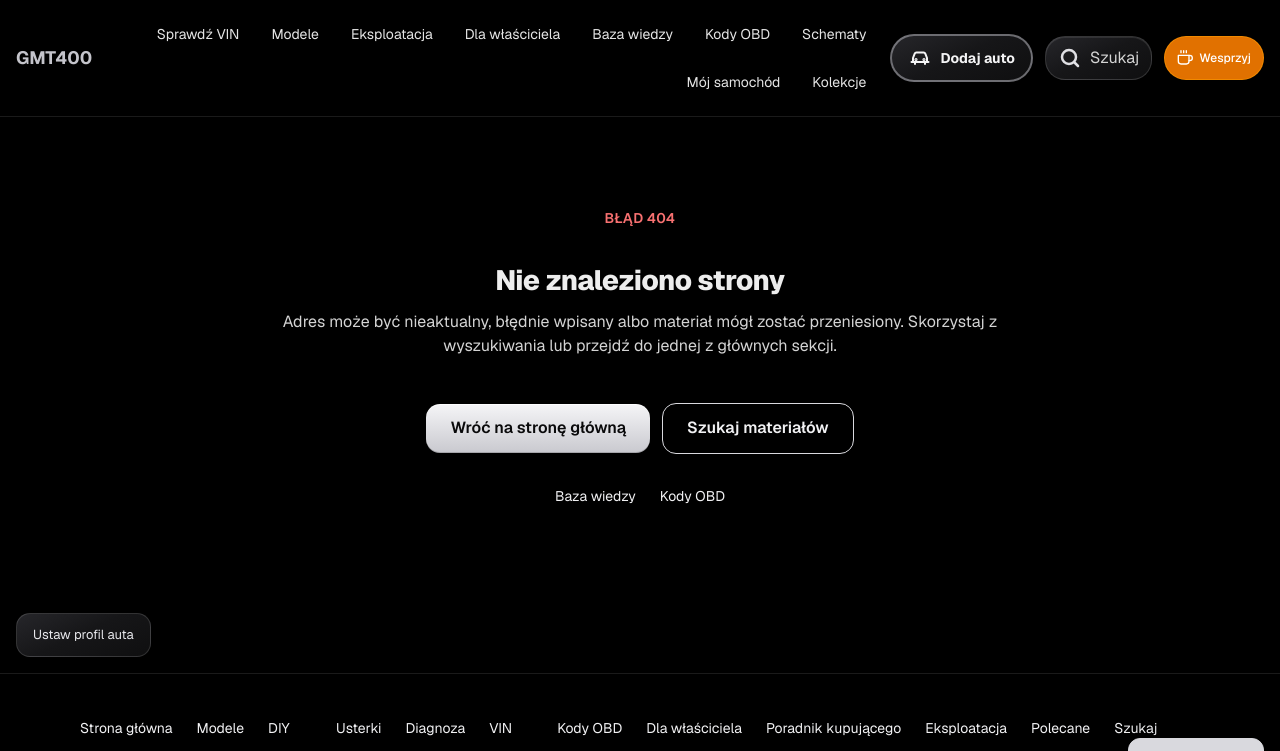
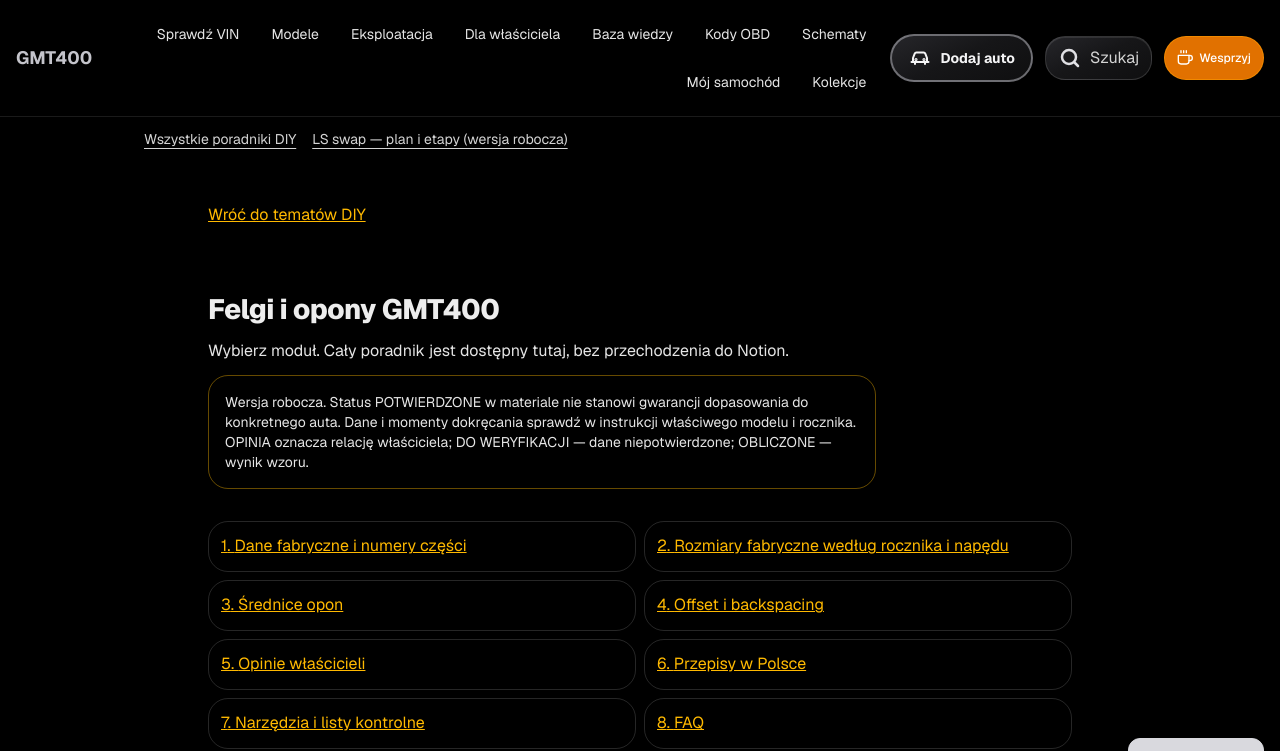
Before and after one commit to tsrc4mm9gg-netizen/gmt400-app, a Next.js app: page /diy/felgi-i-opony in a window 1280 px wide. Before the commit this address had no page. Shown: the top 751 px of the page. Built offline with nearby package versions, Linux system fonts and the light colour scheme.

Commit message:
fix(diy): render wheel guide modules inside a single topic

```diff
--- /dev/null
+++ b/src/app/diy/felgi-i-opony/page.tsx
@@ -0,0 +1,48 @@
+import type { Metadata } from 'next';
+import { NotionContent, readNotionBlocks } from '../../baza/[id]/NotionContent';
+
+export const metadata: Metadata = {
+  title: 'Felgi i opony GMT400 — poradnik modułowy',
+  description: 'Dane fabryczne, rozmiary 2WD i 4WD, średnice opon, offset, numery części, opinie właścicieli, przepisy PL i FAQ.',
+  alternates: { canonical: 'https://www.gmt400.pl/diy/felgi-i-opony' },
+};
+export const revalidate = 300;
+
+const modules = [
+  ['dane-fabryczne', 'Dane fabryczne i numery części', '414d7bf1-c139-819c-acca-eca7d3daba7b'],
+  ['rozmiary-fabryczne', 'Rozmiary fabryczne według rocznika i napędu', '414d7bf1-c139-81c9-8e72-fdfc467ac7da'],
+  ['srednice-opon', 'Średnice opon', '414d7bf1-c139-8147-a27e-d017dc4b30de'],
+  ['offset-backspacing', 'Offset i backspacing', '414d7bf1-c139-8132-9ceb-c07cd83464a3'],
+  ['opinie', 'Opinie właścicieli', '414d7bf1-c139-81e5-92e1-d94762f55348'],
+  ['przepisy', 'Przepisy w Polsce', '414d7bf1-c139-819f-8e02-f1f100ff2f9b'],
+  ['narzedzia', 'Narzędzia i listy kontrolne', '414d7bf1-c139-8199-9888-e651202fb3c0'],
+  ['faq', 'FAQ', '414d7bf1-c139-817f-a9b7-c1868258b1d1'],
+] as const;
+
+export default async function Page() {
+  const token = process.env.NOTION_TOKEN;
+  const sections = await Promise.all(modules.map(async ([slug, title, id]) => {
+    try {
+      if (!token) throw new Error('Brak konfiguracji Notion');
+      const blocks = await readNotionBlocks(id, token);
+      return { slug, title, blocks, error: false };
+    } catch {
+      return { slug, title, blocks: [], error: true };
+    }
+  }));
+  return <article className="mx-auto max-w-4xl space-y-6 px-4 py-8 text-neutral-200">
+    <a href="/diy" className="inline-flex min-h-11 items-center rounded text-amber-400 underline focus-visible:outline-2 focus-visible:outline-amber-400">Wróć do tematów DIY</a>
+    <header className="space-y-3">
+      <h1 className="text-3xl font-bold">Felgi i opony GMT400</h1>
+      <p>Wybierz moduł. Cały poradnik jest dostępny tutaj, bez przechodzenia do Notion.</p>
+      <p className="rounded-xl border border-amber-400/40 p-4 text-sm">Wersja robocza. Status POTWIERDZONE w materiale nie stanowi gwarancji dopasowania do konkretnego auta. Dane i momenty dokręcania sprawdź w instrukcji właściwego modelu i rocznika. OPINIA oznacza relację właściciela; DO WERYFIKACJI — dane niepotwierdzone; OBLICZONE — wynik wzoru.</p>
+    </header>
+    <nav aria-label="Moduły poradnika felg i opon">
+      <ol className="grid gap-2 sm:grid-cols-2">{sections.map((section, index) => <li key={section.slug}><a href={'#' + section.slug} className="block min-h-11 rounded-lg border border-white/15 p-3 text-amber-400 underline focus-visible:outline-2 focus-visible:outline-amber-400">{index + 1}. {section.title}</a></li>)}</ol>
+    </nav>
+    {sections.map((section, index) => <details id={section.slug} key={section.slug} className="scroll-mt-32 rounded-xl border border-white/15 p-4" open>
+      <summary className="min-h-11 cursor-pointer rounded text-xl font-semibold focus-visible:outline-2 focus-visible:outline-amber-400">{index + 1}. {section.title}</summary>
+      {section.error ? <p role="alert" className="mt-3">Nie udało się pobrać tego modułu. Materiał jest niekompletny — odśwież stronę, aby spróbować ponownie.</p> : <NotionContent blocks={section.blocks} />}
+    </details>)}
+  </article>;
+}
--- a/src/app/diy/page.tsx
+++ b/src/app/diy/page.tsx
@@ -11,12 +11,16 @@ export const revalidate = 900;
 
 export default async function Page() {
   const items = await getListEntries();
-  return <main className="mx-auto max-w-5xl px-4 py-8">
-    <h1 className="mb-6 text-3xl font-bold text-neutral-100">Poradniki DIY</h1>
-    <DIYTopics items={(items ?? []).filter(item => item.Typ === 'Porada')} />
+  return <section className="mx-auto max-w-5xl px-4 py-8" aria-labelledby="diy-title">
+    <h1 id="diy-title" className="mb-6 text-3xl font-bold text-neutral-100">Poradniki DIY</h1>
+    <a href="/diy/felgi-i-opony" className="mb-4 block min-h-11 rounded-2xl border border-white/15 bg-neutral-950 p-4 text-neutral-100 focus-visible:outline-2 focus-visible:outline-amber-400">
+      <h2 className="text-lg font-semibold">Felgi i opony</h2>
+      <p className="mt-2 text-sm text-neutral-400">Osiem modułów: dane fabryczne, rozmiary, średnice, offset, opinie, przepisy, narzędzia i FAQ.</p>
+    </a>
+    {items === null ? <p role="alert">Nie udało się pobrać listy poradników. Odśwież stronę, aby spróbować ponownie.</p> : <DIYTopics items={items.filter(item => item.Typ === 'Porada' && !/^felgi i opony/i.test(item.Nazwa))} />}
     <nav aria-label="Narzędzia i dodatkowe materiały" className="mt-8 flex flex-wrap gap-4 text-amber-400 underline">
       <a href="/narzedzia">Narzędzia</a>
       <a href="/baza">Pełna baza wiedzy</a>
     </nav>
-  </main>;
+  </section>;
 }
```
